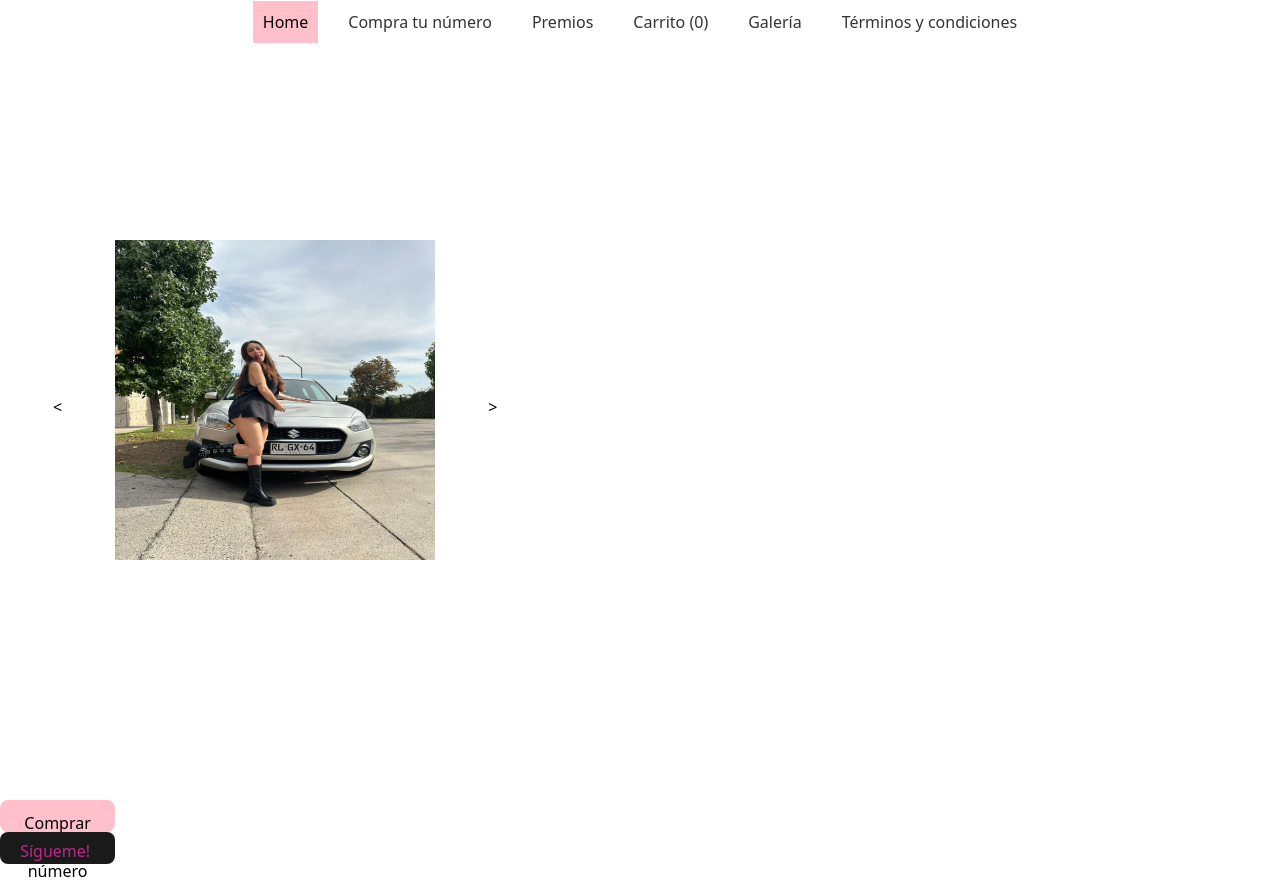
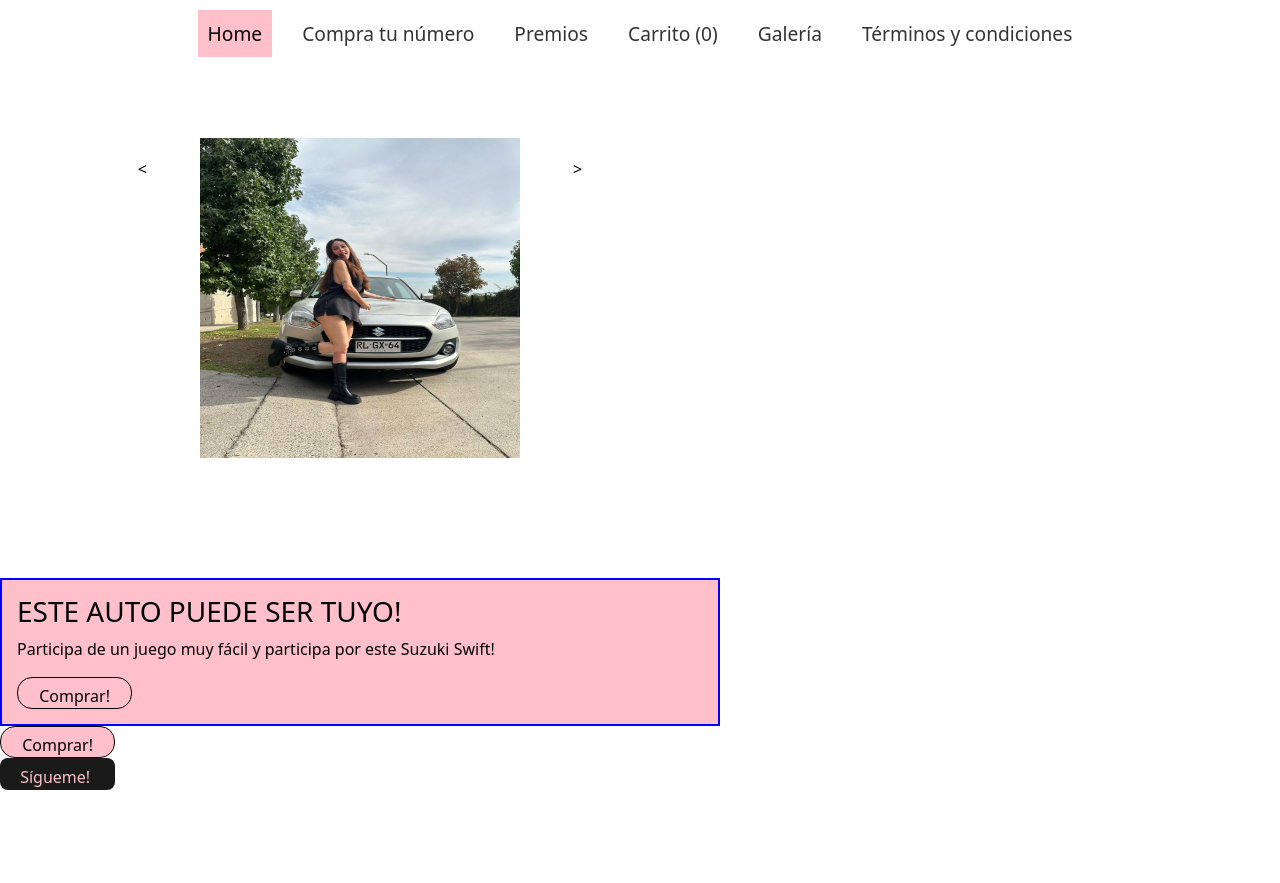
Before and after one commit to gonzalolavin99/Michelson-Cosmetics, a React app in the folder WEB/: page / in a window 1280 px wide. After the commit the page ends 800 px from the top, so only its background shows below. Built offline with nearby package versions, Linux system fonts and the light colour scheme; the HTML template or start-up script is replaced by a standard one.

Commit message:
Cambios visuales

```diff
--- a/WEB/src/components/BuyButton.jsx
+++ b/WEB/src/components/BuyButton.jsx
@@ -10,7 +10,9 @@ const {handleCompra} =useTicket(); // Obtener handleCompra del contexto
     <div>
     <div>
       <Button className='btn-pink' onClick={handleCompra}>
-        Comprar tu número
+        <div>
+          Comprar!
+        </div>
       </Button>
     </div>
   </div>
--- /dev/null
+++ b/WEB/src/components/Info.jsx
@@ -0,0 +1,14 @@
+import React from 'react';
+import BuyButton from './BuyButton';
+
+const Info = () => {
+  return (
+    <div style={{ border: '2px solid blue', backgroundColor: '#ffc0cb', color: 'black', padding: '15px' }}>
+      <h3>ESTE AUTO PUEDE SER TUYO!</h3>
+      <p>Participa de un juego muy fácil y participa por este Suzuki Swift!</p>
+     <BuyButton/>
+    </div>
+  );
+};
+
+export default Info;
--- a/WEB/src/igButton.css
+++ b/WEB/src/igButton.css
@@ -1,7 +1,7 @@
 /* From uiverse.io by @alshahwan */
 button {
     background-color: #ffffff;
-    border: 1px solid #bc2a8d;
+    border: 1px solid #ffc0cb;
     padding: 5px;
     position: relative;
     width: 7.2em;
@@ -18,7 +18,7 @@ button {
     margin: 0;
     padding: 0;
     transition: .5s;
-    color: #bc2a8d;
+    color: #ffc0cb;
   }
 
   button svg {
@@ -30,12 +30,12 @@ button {
     opacity: 0;
     transition: 0.5s;
     height: 1em;
-    fill: #fff
+    fill: black
   }
 
   button:hover p {
     left: 0.6em;
-    color: #fff
+    color: black;
   }
 
   button:hover svg {
@@ -43,5 +43,6 @@ button {
   }
 
   button:hover {
-    background-color: #bc2a8d;
+    background-color: #ffc0cb;
+    color: black;
   }
--- a/WEB/src/index.css
+++ b/WEB/src/index.css
@@ -12,8 +12,6 @@
   -webkit-font-smoothing: antialiased;
   -moz-osx-font-smoothing: grayscale;
 }
-
-
 
 a {
   font-weight: 500;
@@ -56,9 +54,10 @@ button:focus-visible {
   outline: 4px auto -webkit-focus-ring-color;
 }
 
-.btn-slide{
+.btn-slide {
   size: 0.5rem;
   background-color: white;
+  margin-top: 0.5rem;
 }
 
 .active {
@@ -73,6 +72,7 @@ button:focus-visible {
   position: fixed;
   top: 0;
   left: 0;
+
   width: 100%;
   background-color: #fff; /* Color de fondo del Navbar */
   z-index: 1000; /* Asegura que el Navbar esté por encima de otros elementos */
@@ -80,13 +80,15 @@ button:focus-visible {
 
 /* Estilos para el Navbar */
 .navbar {
-  padding: 10px; /* Añade espaciado interior al Navbar */
+  padding: 20px; /* Añade espaciado interior al Navbar */
+  width: auto;
 }
 
 .nav-list {
   list-style-type: none;
   margin: 0;
   padding: 0;
+  font-size: 1.2em;
 }
 
 .nav-item {
@@ -110,28 +112,33 @@ button:focus-visible {
 .carousel-container {
   display: flex;
   justify-content: center;
-  align-items: center;
-  height: 100vh; /* Ajusta la altura según sea necesario */
+  margin-top: 8em;
+  height: 55vh; /* Ajusta la altura según sea necesario */
+  width: 90vh;
+  left: 8em;
+  bottom: 1em;
 }
 
 .btn-pink {
-  background-color: pink !important;
+  background-color: #ffc0cb !important;
   color: black;
-  border-color: pink;
-  padding: 0.6em 1.2em;
-  border-radius: 8px;
+  border-color: #000000;
+
+  border-radius: 15px;
   cursor: pointer;
   transition: background-color 0.25s, border-color 0.25s, color 0.25s;
 }
+
+.btn-text {
+  text-align: center;
+}
+
 
 .btn-pink:hover {
   background-color: #000000 !important;
   color: white;
   border-color: #000000;
 }
-
-
-
 
 @media (prefers-color-scheme: light) {
   :root {
--- a/WEB/src/views/Home.jsx
+++ b/WEB/src/views/Home.jsx
@@ -4,6 +4,7 @@ import Carrusel from '../components/Carrusel';
 import BuyButton from '../components/BuyButton';
 import { useTicket } from "../context/TicketContext";
 import IgButton from '../components/IgButton';
+import Info from '../components/Info';
 
 
 const Home = () => {
@@ -12,6 +13,7 @@ const Home = () => {
   return (
     <div>
       <Carrusel />
+      <Info/>
       <BuyButton onClick={handleCompra} />
       <IgButton></IgButton>
     </div>
```
Also changed, not shown: WEB/src/components/Footer.jsx (added, +9 -0 lines).
